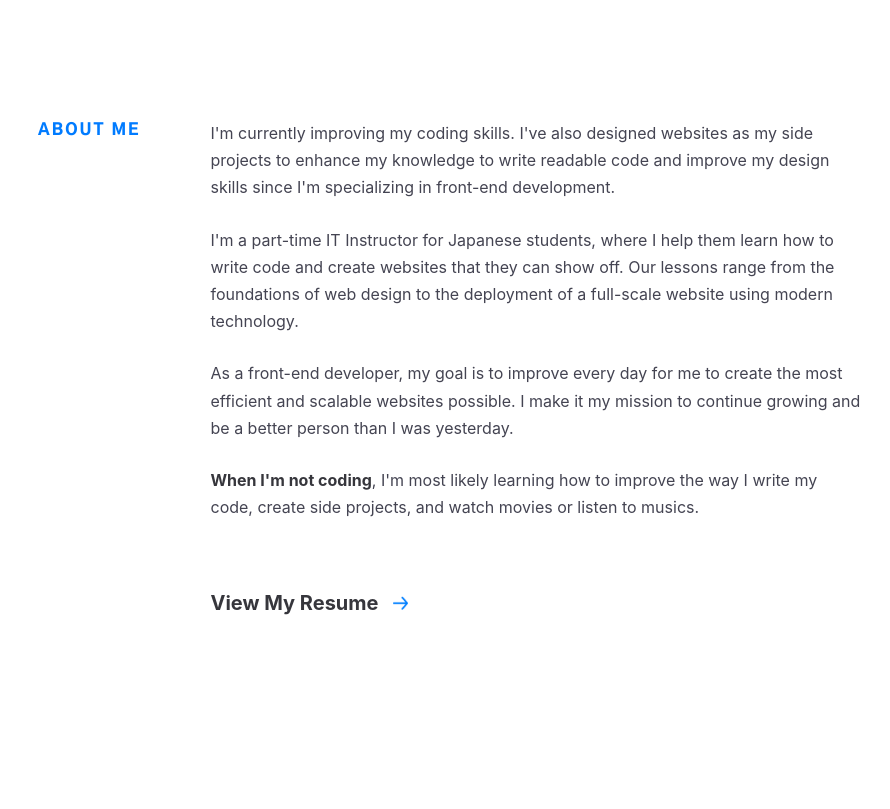
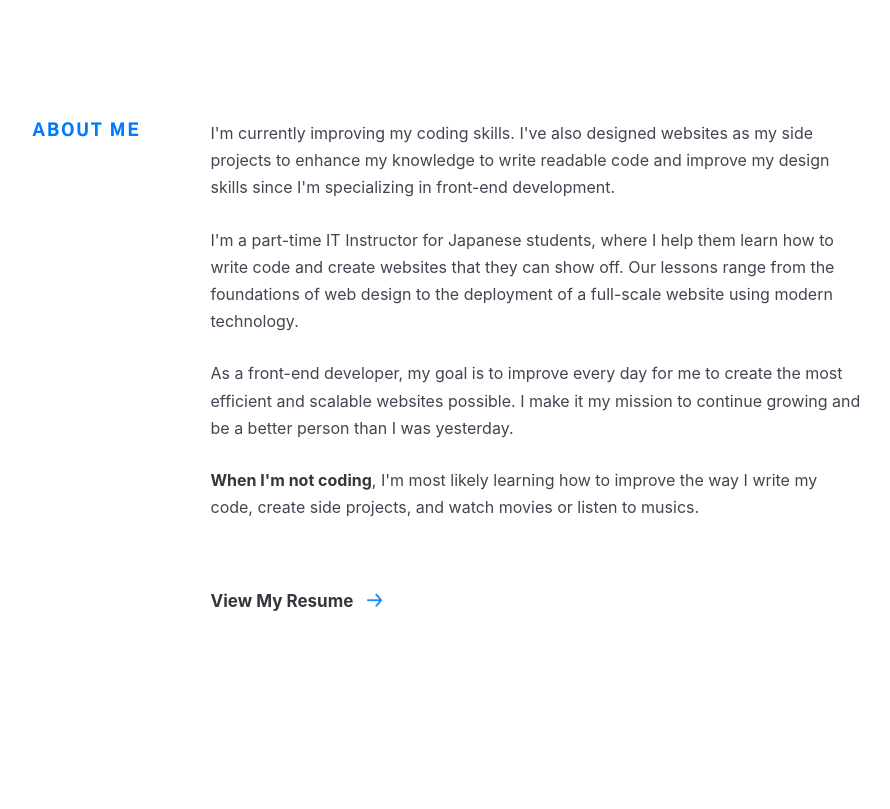
Before and after one commit to alagbaychabenjade24/Portfolio.v2, a React (Create React App) app: page / in a window 1280 px wide. Shown: the part 780-1589 px from the top of the page, without its empty margins (247-1137 px from the left). Built offline with nearby package versions, Linux system fonts and the light colour scheme.

Commit message:
completed media queries

```diff
--- a/src/components/about-me/AboutMe-media.scss
+++ b/src/components/about-me/AboutMe-media.scss
@@ -1,8 +1,108 @@
 // Tablet and Laptop Sizes
 
-// Phone Sizes
+@media screen and (max-width: 2560px) {
+	.aboutMe {
+		padding: 100px 170px;
 
-@media screen and (max-width: 480px) {
+		&__title {
+			margin-right: 70px;
+
+			h1 {
+				font-size: 23px;
+				width: 100%;
+			}
+		}
+
+		&__content {
+			p {
+				font-size: 22px;
+				line-height: 1.7;
+				margin-bottom: 25px;
+			}
+		}
+
+		&__btn--resume {
+			a {
+				font-size: 23px;
+			}
+
+			img {
+				width: 15px;
+				margin-left: 10px;
+			}
+		}
+	}
+}
+
+@media screen and (max-width: 1366px) {
+	.aboutMe {
+		padding: 100px 170px;
+
+		&__title {
+			margin-right: 70px;
+
+			h1 {
+				font-size: 17px;
+				width: 100%;
+			}
+		}
+
+		&__content {
+			p {
+				font-size: 16px;
+				line-height: 1.7;
+				margin-bottom: 25px;
+			}
+		}
+
+		&__btn--resume {
+			a {
+				font-size: 17px;
+			}
+
+			img {
+				width: 15px;
+				margin-left: 10px;
+			}
+		}
+	}
+}
+
+@media screen and (max-width: 1024px) {
+	.aboutMe {
+		padding: 50px;
+
+		&__title {
+			margin-right: 50px;
+
+			h1 {
+				font-size: 22px;
+				width: 100%;
+			}
+		}
+
+		&__content {
+			p {
+				font-size: 21px;
+				line-height: 1.7;
+				margin-bottom: 25px;
+			}
+		}
+
+		&__btn--resume {
+			a {
+				font-size: 22px;
+			}
+
+			img {
+				width: 15px;
+				margin-left: 10px;
+			}
+		}
+	}
+}
+
+@media screen and (max-width: 768px) {
 	.aboutMe {
 		flex-direction: column;
 		padding: 50px 35px;
@@ -31,6 +131,52 @@
 			img {
 				width: 15px;
 				margin-left: 7px;
+			}
+		}
+	}
+}
+
+@media screen and (max-width: 600px) {
+	.aboutMe {
+		flex-direction: column;
+		padding: 50px 35px;
+
+		&__title {
+			h1 {
+				font-size: 21px;
+				justify-content: flex-start;
+			}
+		}
+
+		&__content {
+			padding: 20px 0 0 20px;
+
+			p {
+				font-size: 20px;
+				font-weight: 400;
+			}
+		}
+
+		&__btn--resume {
+			a {
+				font-size: 21px;
+			}
+
+			img {
+				width: 15px;
+				margin-left: 7px;
+			}
+		}
+	}
+}
+
+// Phone Sizes
+
+@media screen and (max-width: 480px) {
+	.aboutMe {
+		&__content {
+			p {
+				font-size: 19px;
 			}
 		}
 	}
```
Also changed, not shown: src/components/about-me/AboutMe.js (+12 -14 lines), src/components/about-me/AboutMe.scss (indentation only). Lines whose indentation alone changed are shown as unchanged.
